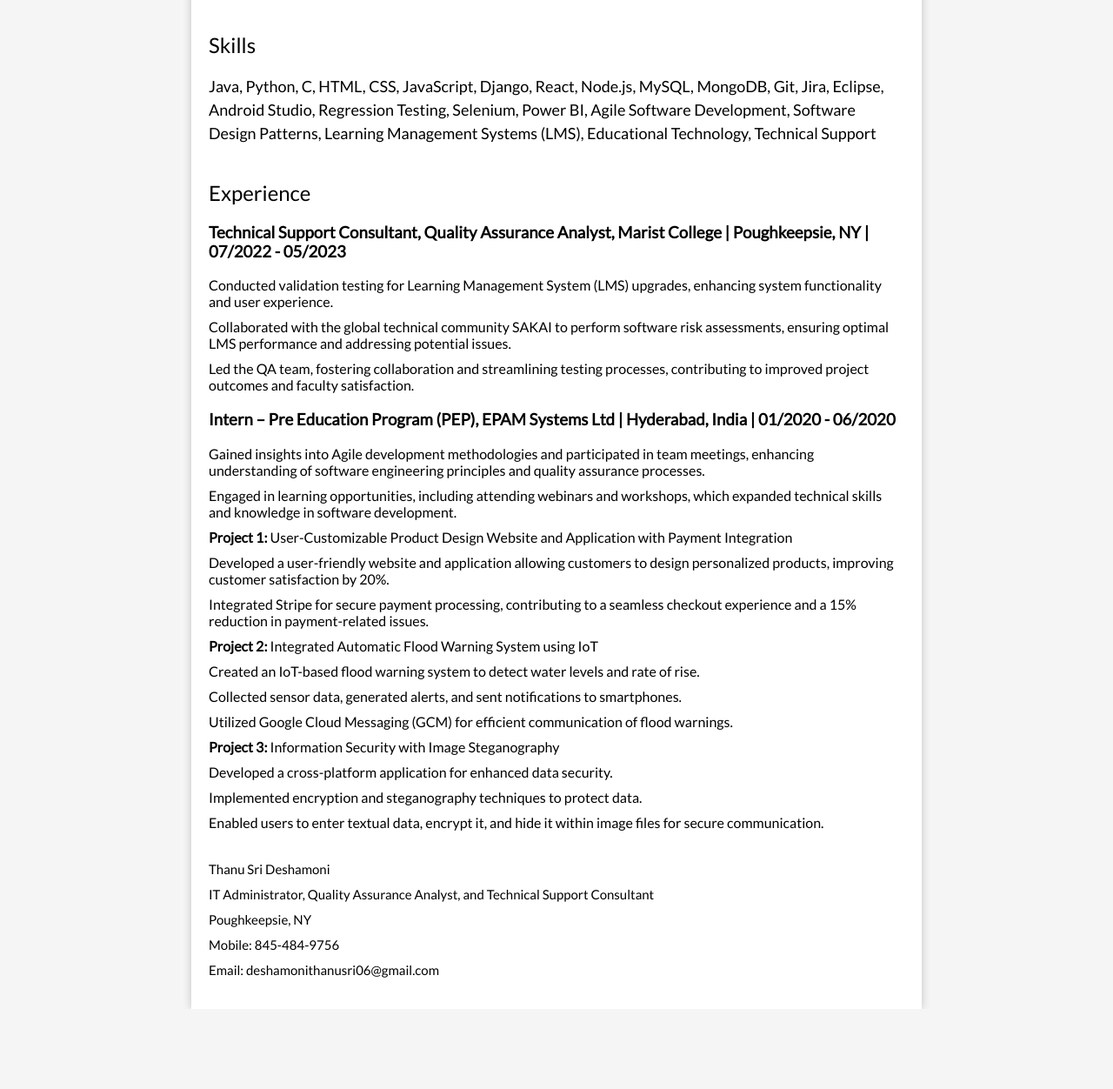
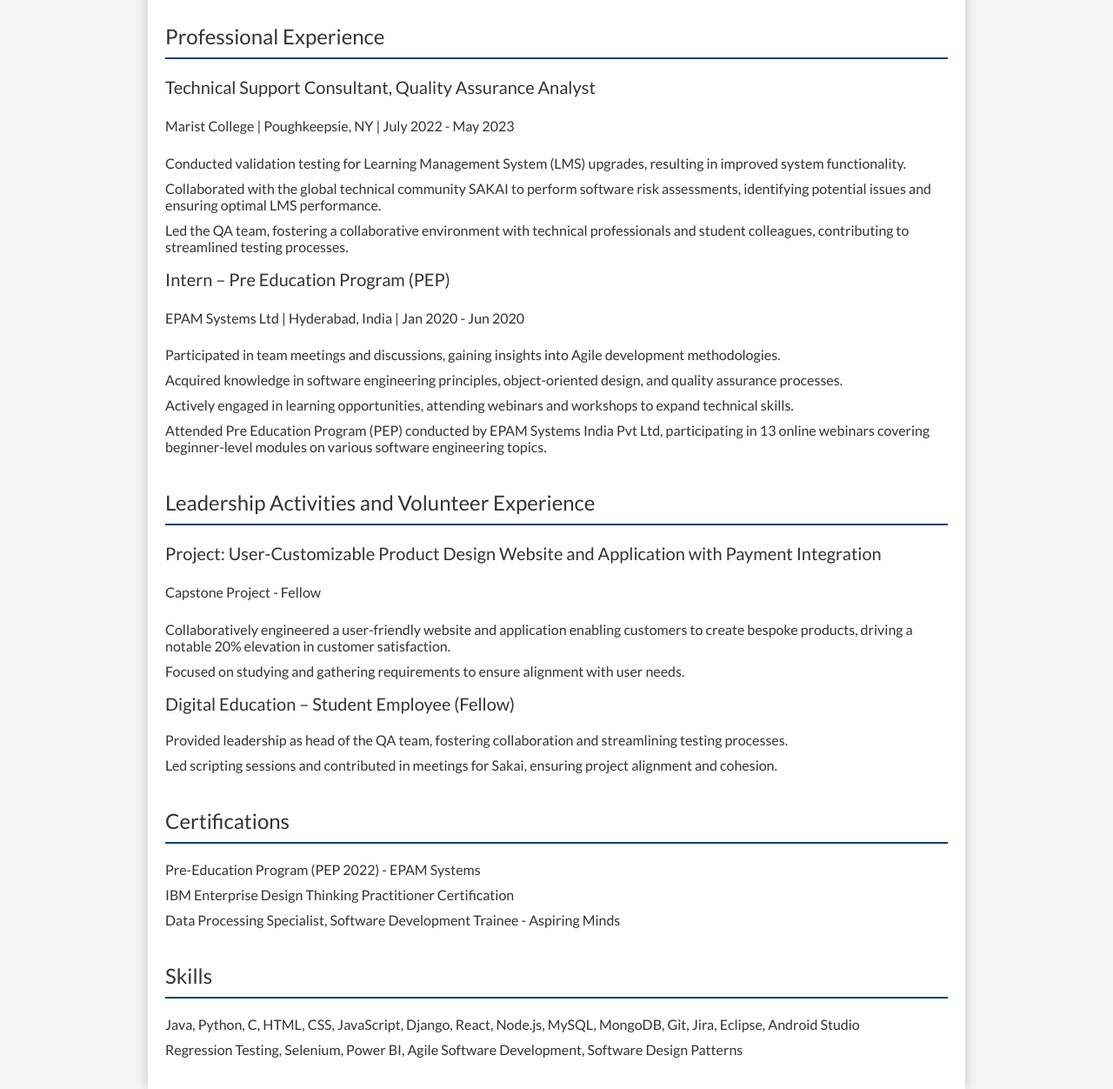
Before and after one commit to thanusri123/myresume.github.io, a plain HTML site: page index.html in a window 1280 px wide. Shown: the part 447-1699 px from the top of the page at 87% size. Before the commit the page ends 1607 px from the top, so only its background shows below. Drawn offline with Linux system fonts and the light colour scheme.

Commit message:
Update index.html

```diff
--- a/index.html
+++ b/index.html
@@ -1,72 +1,78 @@
 <!DOCTYPE html>
-<html>
+<html lang="en">
 <head>
-	<title>Thanu sri Deshamoni - Resume</title>
     <meta charset="UTF-8">
     <meta name="viewport" content="width=device-width, initial-scale=1.0">
-	<link href="https://fonts.googleapis.com/css?family=Lato" rel="stylesheet">
+    <title>Thanu Sri Deshamoni - Resume</title>
+    <link href="https://fonts.googleapis.com/css?family=Lato:300,400,700&display=swap" rel="stylesheet">
     <style>
         body {
             font-family: 'Lato', sans-serif;
             margin: 0;
             padding: 0;
             background-color: #f5f5f5;
+            color: #333;
         }
 
         header {
             background-color: #0a4275;
             color: #fff;
             padding: 20px;
-			text-align: right;
+            text-align: center;
         }
 
         .container {
-			max-width: 800px;
+            max-width: 900px;
             margin: 0 auto;
             padding: 20px;
             background-color: #fff;
-			box-shadow: 0px 0px 10px rgba(0,0,0,0.2);
+            box-shadow: 0px 0px 15px rgba(0,0,0,0.2);
+        }
+
+        h1, h2, h3 {
+            margin-top: 0;
+            font-weight: normal;
         }
 
         h1 {
-			margin-top: 0;
-			font-weight: normal;
-			font-size: 24px; /* Adjust the font size as desired */
-	margin-right: 20px; /* Add some right margin for spacing */
+            font-size: 28px;
         }
 
         h2 {
             font-size: 24px;
-			font-weight: normal;
+            border-bottom: 2px solid #0a4275;
+            padding-bottom: 10px;
+            margin-bottom: 20px;
+        }
+
+        h3 {
+            font-size: 20px;
+            margin-top: 0;
         }
 
         p {
-			font-size: 18px;
-			line-height: 1.5;
+            font-size: 16px;
+            line-height: 1.6;
             margin: 0 0 20px;
         }
-       .p1 {
-            font-size: 15px;
-            line-height: 0.6;
-            margin: 0 0 20px;
-        }
+
         a {
             color: #0a4275;
             text-decoration: none;
+            font-weight: bold;
+        }
+
+        a:hover {
+            text-decoration: underline;
         }
 
         ul {
             list-style-type: none;
-			margin: 0;
             padding: 0;
         }
 
         ul li {
             margin-bottom: 10px;
-		}
-
-		ul li span {
-			font-weight: bold;
         }
 
         .section {
@@ -76,75 +82,100 @@
         .section:last-child {
             margin-bottom: 0;
         }
+
+        .contact-info {
+            font-size: 16px;
+            margin-bottom: 10px;
+        }
+
+        .skills, .certifications, .leadership {
+            margin: 0;
+            padding: 0;
+        }
+
+        .skills ul, .certifications ul, .leadership ul {
+            padding-left: 20px;
+        }
     </style>
 </head>
 <body>
     <header>
-		<h1 align:"right" >Thanusri Deshamoni</h1>
-		<h1 align:"right"> email:deshamonithanusri06@gmail.com</h1>
-
+        <h1>Thanu Sri Deshamoni</h1>
+        <p class="contact-info">
+            <a href="tel:845-484-9756">845-484-9756</a> |
+            <a href="mailto:deshamonithanusri06@gmail.com">deshamonithanusri06@gmail.com</a> |
+            <a href="https://www.linkedin.com/in/thanusri-deshamoni" target="_blank">LinkedIn</a>
+        </p>
     </header>
 
     <div class="container">
         <section class="section">
-        <h2>Profiles</h2>
+            <h2>Education</h2>
+            <p><strong>Marist College</strong><br>
+               Master of Science in Computer Science | Specialization in Software Development<br>
+               May 2023<br>
+               GPA: 3.2
+            </p>
+            <p><strong>CVR College of Engineering</strong><br>
+               Bachelor of Technology | Specialization in Software Development<br>
+               May 2021<br>
+               GPA: 9.2
+            </p>
+        </section>
+
+        <section class="section">
+            <h2>Professional Experience</h2>
+
+            <h3>Technical Support Consultant, Quality Assurance Analyst</h3>
+            <p>Marist College | Poughkeepsie, NY | July 2022 - May 2023</p>
             <ul>
-            <li><a href="https://github.com/thanusri123">GitHub</a></li>
-            <li><a href="https://www.linkedin.com/in/thanusri-deshamoni">LinkedIn</a></li>
+                <li>Conducted validation testing for Learning Management System (LMS) upgrades, resulting in improved system functionality.</li>
+                <li>Collaborated with the global technical community SAKAI to perform software risk assessments, identifying potential issues and ensuring optimal LMS performance.</li>
+                <li>Led the QA team, fostering a collaborative environment with technical professionals and student colleagues, contributing to streamlined testing processes.</li>
             </ul>
-        <h2>Summary</h2>
-        <p>Results-driven IT Administrator, Quality Assurance Analyst, and Technical Support Consultant with a Master’s in Computer Science. Experienced in overseeing digital learning technologies, providing professional development, and supporting innovative pedagogy. Adept at solving technical problems and improving system functionalities within a motivated team.</p>
+
+            <h3>Intern – Pre Education Program (PEP)</h3>
+            <p>EPAM Systems Ltd | Hyderabad, India | Jan 2020 - Jun 2020</p>
+            <ul>
+                <li>Participated in team meetings and discussions, gaining insights into Agile development methodologies.</li>
+                <li>Acquired knowledge in software engineering principles, object-oriented design, and quality assurance processes.</li>
+                <li>Actively engaged in learning opportunities, attending webinars and workshops to expand technical skills.</li>
+                <li>Attended Pre Education Program (PEP) conducted by EPAM Systems India Pvt Ltd, participating in 13 online webinars covering beginner-level modules on various software engineering topics.</li>
+            </ul>
+        </section>
+
+        <section class="section">
+            <h2>Leadership Activities and Volunteer Experience</h2>
+
+            <h3>Project: User-Customizable Product Design Website and Application with Payment Integration</h3>
+            <p>Capstone Project - Fellow</p>
+            <ul>
+                <li>Collaboratively engineered a user-friendly website and application enabling customers to create bespoke products, driving a notable 20% elevation in customer satisfaction.</li>
+                <li>Focused on studying and gathering requirements to ensure alignment with user needs.</li>
+            </ul>
+
+            <h3>Digital Education – Student Employee (Fellow)</h3>
+            <ul>
+                <li>Provided leadership as head of the QA team, fostering collaboration and streamlining testing processes.</li>
+                <li>Led scripting sessions and contributed in meetings for Sakai, ensuring project alignment and cohesion.</li>
+            </ul>
+        </section>
+
+        <section class="section">
+            <h2>Certifications</h2>
+            <ul>
+                <li>Pre-Education Program (PEP 2022) - EPAM Systems</li>
+                <li>IBM Enterprise Design Thinking Practitioner Certification</li>
+                <li>Data Processing Specialist, Software Development Trainee - Aspiring Minds</li>
+            </ul>
         </section>
 
         <section class="section">
             <h2>Skills</h2>
-        <p>Java, Python, C, HTML, CSS, JavaScript, Django, React, Node.js, MySQL, MongoDB, Git, Jira, Eclipse, Android Studio, Regression Testing, Selenium, Power BI, Agile Software Development, Software Design Patterns, Learning Management Systems (LMS), Educational Technology, Technical Support</p>
-    </section>
-
-    <section class="section">
-        <h2>Experience</h2>
-
-        <h3>Technical Support Consultant, Quality Assurance Analyst, Marist College | Poughkeepsie, NY | 07/2022 - 05/2023</h3>
             <ul>
-            <li>Conducted validation testing for Learning Management System (LMS) upgrades, enhancing system functionality and user experience.</li>
-            <li>Collaborated with the global technical community SAKAI to perform software risk assessments, ensuring optimal LMS performance and addressing potential issues.</li>
-            <li>Led the QA team, fostering collaboration and streamlining testing processes, contributing to improved project outcomes and faculty satisfaction.</li>
+                <li>Java, Python, C, HTML, CSS, JavaScript, Django, React, Node.js, MySQL, MongoDB, Git, Jira, Eclipse, Android Studio</li>
+                <li>Regression Testing, Selenium, Power BI, Agile Software Development, Software Design Patterns</li>
             </ul>
-
-        <h3>Intern – Pre Education Program (PEP), EPAM Systems Ltd | Hyderabad, India | 01/2020 - 06/2020</h3>
-        <ul>
-            <li>Gained insights into Agile development methodologies and participated in team meetings, enhancing understanding of software engineering principles and quality assurance processes.</li>
-            <li>Engaged in learning opportunities, including attending webinars and workshops, which expanded technical skills and knowledge in software development.</li>
-            <li><strong>Project 1:</strong> User-Customizable Product Design Website and Application with Payment Integration</li>
-            <ul>
-                <li>Developed a user-friendly website and application allowing customers to design personalized products, improving customer satisfaction by 20%.</li>
-                <li>Integrated Stripe for secure payment processing, contributing to a seamless checkout experience and a 15% reduction in payment-related issues.</li>
-            </ul>
-            <li><strong>Project 2:</strong> Integrated Automatic Flood Warning System using IoT</li>
-            <ul>
-                <li>Created an IoT-based flood warning system to detect water levels and rate of rise.</li>
-                <li>Collected sensor data, generated alerts, and sent notifications to smartphones.</li>
-                <li>Utilized Google Cloud Messaging (GCM) for efficient communication of flood warnings.</li>
-            </ul>
-            <li><strong>Project 3:</strong> Information Security with Image Steganography</li>
-            <ul>
-                <li>Developed a cross-platform application for enhanced data security.</li>
-                <li>Implemented encryption and steganography techniques to protect data.</li>
-                <li>Enabled users to enter textual data, encrypt it, and hide it within image files for secure communication.</li>
-            </ul>
-        </ul>
-    </section>
-
-    <section class="section">
-        <p class="p1">Thanu Sri Deshamoni</p>
-        <p class="p1">IT Administrator, Quality Assurance Analyst, and Technical Support Consultant</p>
-        <p class="p1">Poughkeepsie, NY</p>
-        <p class="p1">Mobile: 845-484-9756</p>
-        <p class="p1">Email: deshamonithanusri06@gmail.com</p>
-    </section>
-</div>
-
-            </section>
         </section>
     </div>
 </body>
```
Lines whose indentation alone changed are shown as unchanged.
